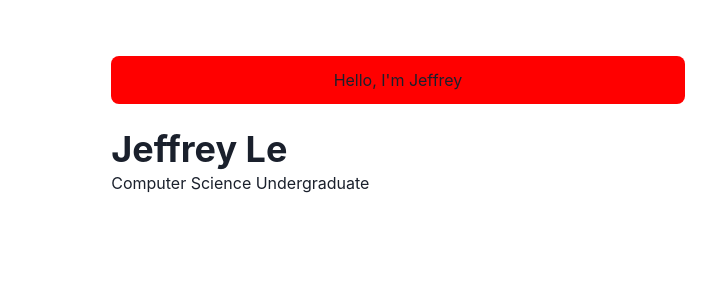
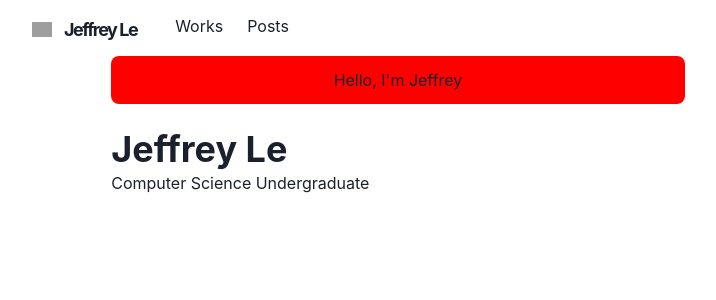
Before and after one commit to jeffohh/jeffohh.github.io, a Next.js app: page / in a window 1280 px wide. Shown: the top 300 px of the page, without its empty margins (242-958 px from the left). Built offline with nearby package versions, Linux system fonts and the light colour scheme; grey boxes are pictures that could not be loaded.

Commit message:
Created dynamic navbar

```diff
--- a/components/layouts/main.js
+++ b/components/layouts/main.js
@@ -1,4 +1,5 @@
 import Head from 'next/head'
+import Navbar from '../navbar.js'
 import { Box, Container } from '@chakra-ui/react'
 
 const Main = ({children, router}) => {
@@ -9,6 +10,8 @@
                 <title>Jeffrey B. Le - Homepage</title>
             </Head>
 
+            <Navbar path={router.asPath} />
+
             <Container maxW="container.md" pt={14}>
                 {children}
             </Container>
--- a/components/logo.js
+++ b/components/logo.js
@@ -3,7 +3,7 @@
 import { Text, useColorModeValue } from '@chakra-ui/react'
 import styled from '@emotion/styled'
 
-const LogoBox = style.span`
+const LogoBox = styled.span`
     font-weight: bold;
     font-size: 18px;
     display: inline-flex;
@@ -22,18 +22,17 @@
 
     return (
         <Link href="/">
-            <a>
             <LogoBox>
                 <Image src={footPrintImg} width={20} height={20} alt="logo" />
                 <Text
                 color={useColorModeValue('gray.800', 'whiteAlpha.900')}
                 fontFamily="M PLUSH Rounded 1c"
                 fontWeight="bold"
-                        ml={3}>
+                ml={3}
+                >
                         Jeffrey Le
                 </Text>
             </LogoBox>
-            </a>
         </Link>
     )
 }
--- a/components/navbar.js
+++ b/components/navbar.js
@@ -15,7 +15,7 @@
     useColorModeValue
 } from '@chakra-ui/react'
 
-import { HumburgerIcon } from '@chakra-ui/icons'
+import { HamburgerIcon } from '@chakra-ui/icons'
 
 const LinkItem = ({ href, path, children }) => {
     const active = path === href
@@ -46,8 +46,64 @@
         zIndex={1}
         {...props}
         >
-            Navbar
+            <Container
+            display="flex"
+            p={2}
+            maxW="container.md"
+            wrap="wrap"
+            align="center"
+            justify="space-between"
+            >
+                <Flex align="center" mr={5}>
+                    <Heading as="h1" size="lg" letterSpacing={'tighter'}>
+                        <Logo />
+                    </Heading>
+                </Flex>
+
+                <Stack
+                direction={{base: 'column', md: 'row'}}
+                display={{base: 'none', md: 'flex'}}
+                width={{base: 'full', md: 'auto'}}
+                alignItems="center"
+                flexGrow={1}
+                mt={{base: 4, nmd: 0}}
+                >
+                    <LinkItem href="/works" path={path}>
+                        Works
+                    </LinkItem>
+                    <LinkItem href="/posts" path={path}>
+                        Posts
+                    </LinkItem>
+                </Stack>
+
+                <Box flex={1} align="right">
+                    <Box ml={2} display={{base: 'inline-block', md: 'none'}}>
+                        <Menu>
+                            <MenuButton
+                            as={IconButton}
+                            icon={<HamburgerIcon/>}
+                            variant="outline"
+                            aria-label="Options"
+                            />
+
+                            <MenuList>
+                                <NextLink href="/" passHref>
+                                    <MenuItem as={Link}>About</MenuItem>
+                                </NextLink>
+                                <NextLink href="/works" passHref>
+                                    <MenuItem as={Link}>Works</MenuItem>
+                                </NextLink>
+                                <NextLink href="/posts" passHref>
+                                    <MenuItem as={Link}>Posts</MenuItem>
+                                </NextLink>
+                            </MenuList>
+                        </Menu>
+                    </Box>
+                </Box>
+            </Container>
         </Box>
 
     )
 }
+
+export default Navbar
```
Lines whose indentation alone changed are shown as unchanged.
